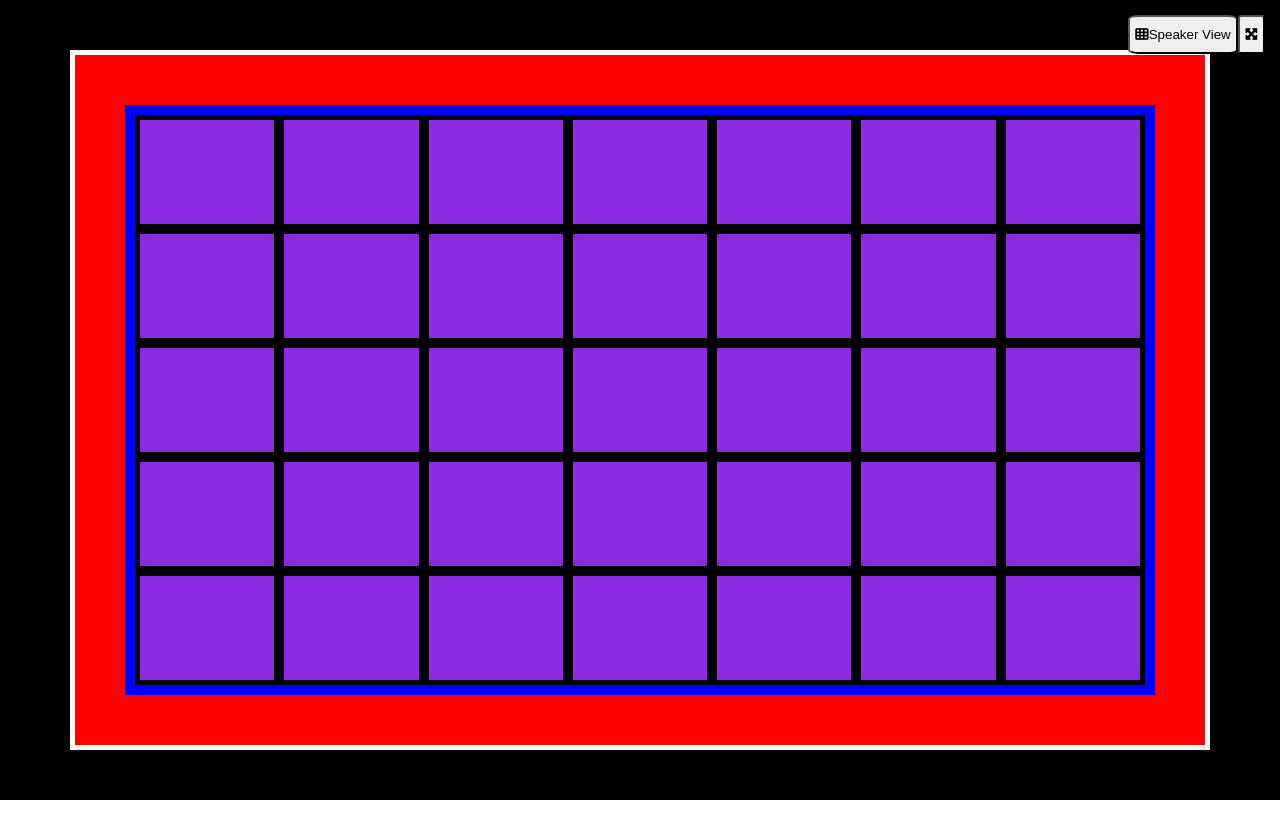
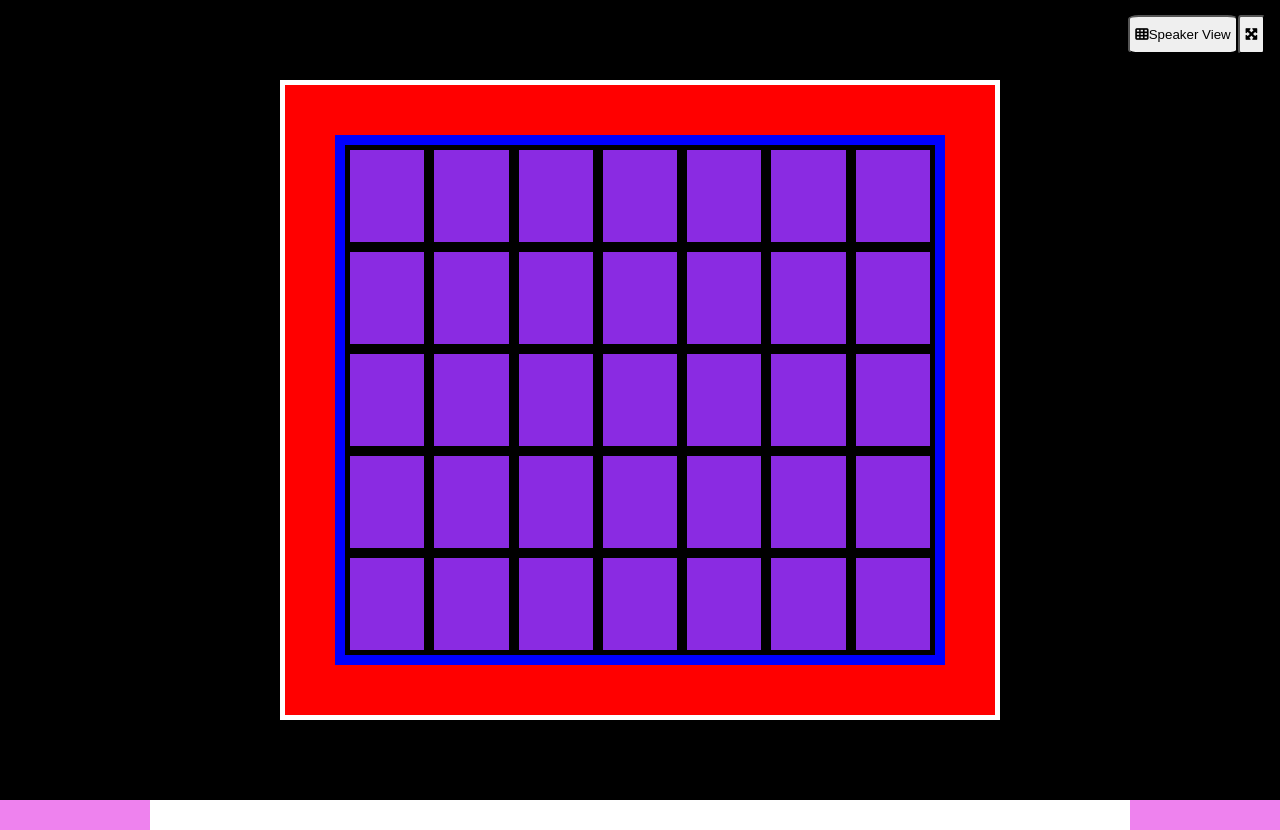
Before and after one commit to w3bd3v3lop3rNico/html-css-zoom, a plain HTML site: page index.html in a window 1280 px wide. Before the commit the page ends 800 px from the top, so only its background shows below. Drawn offline with Linux system fonts and the light colour scheme.

Commit message:
Start-FOOTER-Layout

```diff
--- a/css/style.css
+++ b/css/style.css
@@ -9,6 +9,12 @@ a {
 	text-decoration: none;
 	color: currentColor;
 }
+/* body {
+    display: flex;
+    flex-direction: column;
+    position: relative;
+} */
+
 
 ul,
 ol,
@@ -27,6 +33,11 @@ figure > img {
 	margin: 0 auto;
     height: 100%;
 }
+.large-container {
+    max-width: 100%;
+    margin: 0 auto;
+
+}
 
 .display-flex {
     display: flex;
@@ -34,8 +45,9 @@ figure > img {
 
 .app {
     height: 100vh;
-    padding: 50px 70px;
+    padding: 80px 280px;
     position: relative;
+
 }
 
 .col-7 {
@@ -65,7 +77,19 @@ button {
     color: white;
 } */
 
+/* PAGE CONTENT */
 
+/* .page-content {
+    flex-grow: 1;
+} */
+
+/* FOOTER */
+
+footer {
+    position: sticky;
+    width: 100%;
+    padding: 0 150px;
+}
 
 /* DEBUGS */
 
@@ -93,3 +117,12 @@ button {
     border: 5px solid black;
     width: 100%;
 }
+
+.debug footer {
+    min-height: 30px;
+    background-color: violet;
+}
+.debug .large-container {
+    min-height: 30px;
+    background-color: white;
+}
--- a/index.html
+++ b/index.html
@@ -17,7 +17,7 @@
                 <button><i class="fa-solid fa-maximize"></i></button>
             </li>
         </ul>
-        <div class="container">
+        <div class="container page-content">
             <div class="row display-flex">
                 <div class="col-7">
 
@@ -127,11 +127,13 @@
             </div>
         </div>
 
-        <footer>
 
-        </footer>
     </div>
+    <footer>
+        <nav class="large-container">
 
+        </nav>
+    </footer>
 
 
 </body>
```
